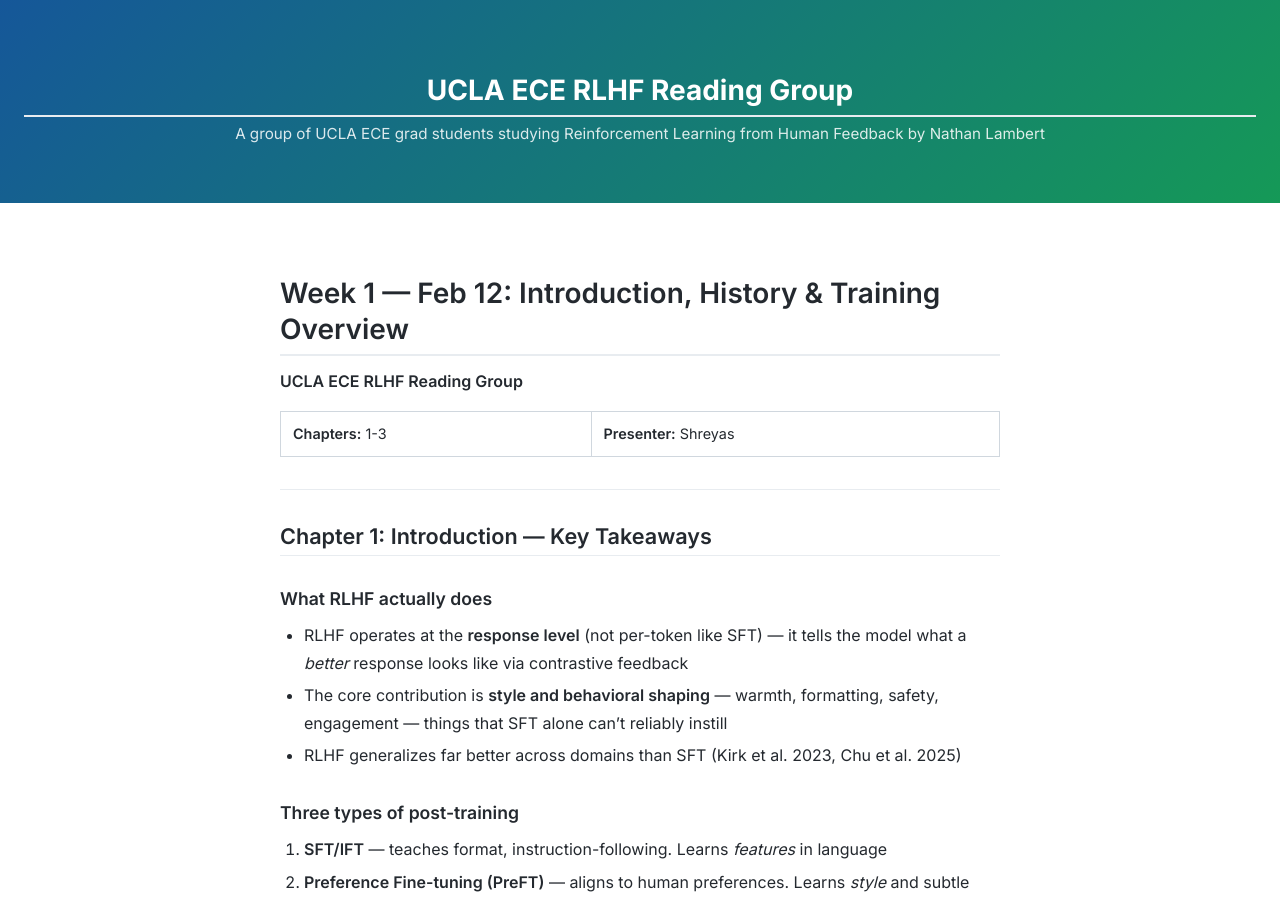
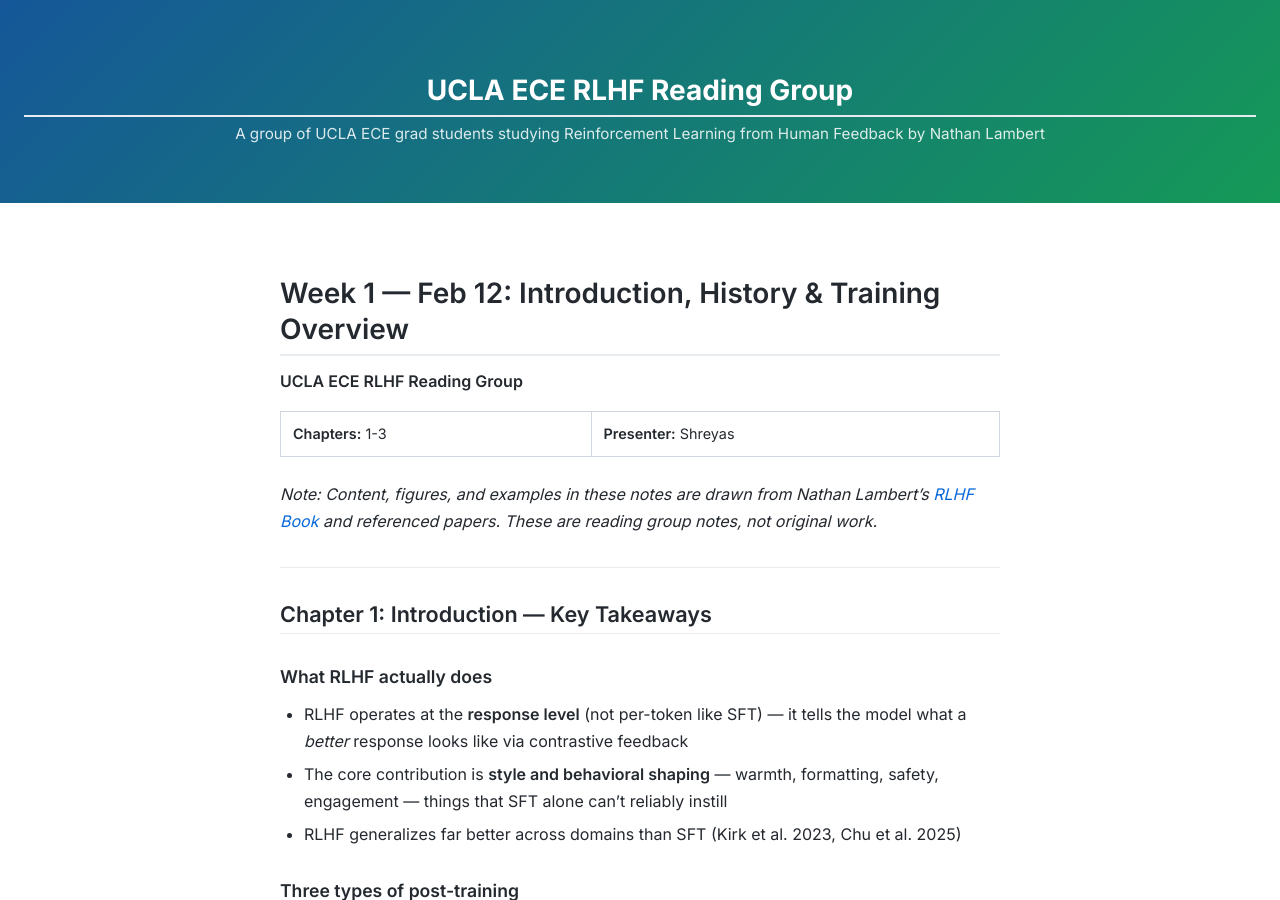
Before and after one commit to shreyasrajesh0308/RLHF-Reading-Group, a Jekyll site: the page built from notes/week01.md, in a window 1280 px wide and 900 px high. Built offline with Jekyll 4.4.1, drawn with Linux system fonts in a browser that asks for light colours; our own code applies the rules of GitHub Pages for plain Markdown files; part of the change alters nothing that is shown.

Commit message:
Fix image path, add attribution note
Co-Authored-By: Claude Opus 4.6 <noreply@anthropic.com>

```diff
--- a/notes/week01.md
+++ b/notes/week01.md
@@ -3,6 +3,8 @@
 **UCLA ECE RLHF Reading Group**
 
 **Chapters:** 1-3 | **Presenter:** Shreyas
+
+*Note: Content, figures, and examples in these notes are drawn from Nathan Lambert's [RLHF Book](https://rlhfbook.com) and referenced papers. These are reading group notes, not original work.*
 
 ---
 
@@ -110,7 +112,7 @@ $$p_\pi(\tau) = \rho_0(s_0) \prod_{t} \pi(a_t \mid s_t) \, p(s_{t+1} \mid s_t, a
 
 ## Notes
 
-![The early three-stage RLHF process: SFT, reward model, then RL optimization](../rlhf-book/book/images/rlhf-basic.png)
+![The early three-stage RLHF process: SFT, reward model, then RL optimization](images/rlhf-basic.png)
 
 - **Core intuition for RLHF:** It's a way to bake in "human taste" into AI systems. These preferences are hard to specify — you can't write them as a simple loss function like next-token prediction. But humans *can* compare outputs ("A is better than B"), and RLHF turns that comparative signal into a training objective via reward models. It's "I know it when I see it" turned into a gradient.
 - **Where does preference data come from?** You sample multiple responses from the SFT model, then humans rank/compare them. The SFT model is the right source — pre-SFT outputs are incoherent garbage, post-SFT you get responses in the right format but with meaningful quality variance for humans to judge. Modern setups make this iterative (on-policy sampling, AI feedback instead of humans).
```
Also changed, not shown: notes/images/rlhf-basic.png (added).
